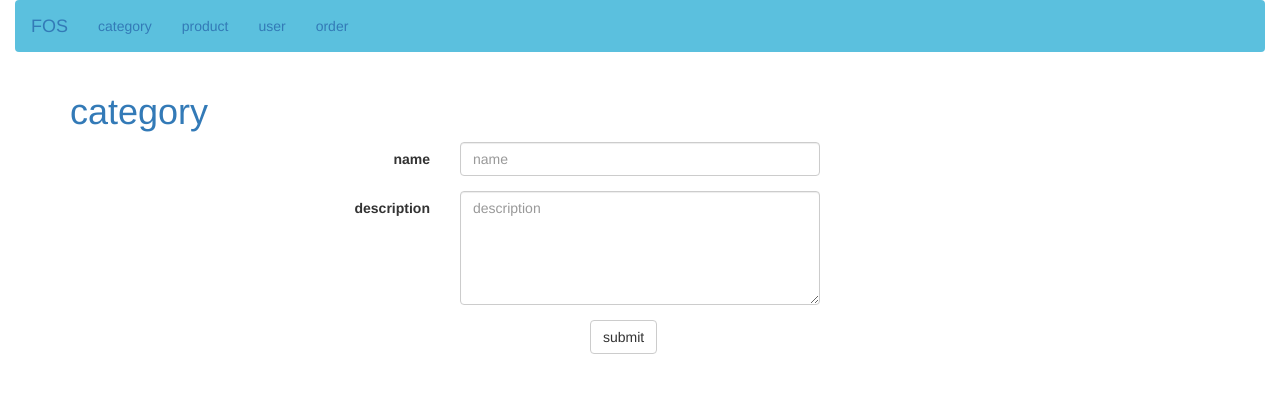
After one commit to sunhuachuang/flask-online-store, a Flask app: template flask_online_store/templates/admin/category/new_and_edit.html in a window 1280 px wide. The commit adds this page. Shown: the top 393 px of the page. Run offline with Flask 2, Linux system fonts and the light colour scheme; the template is opened without the code that fills it: values that come from a table or form of the project are taken from there, others are empty; some libraries are stand-ins or nearby versions.

Commit message:
add form -> model obj : auto to set value to obj, examle. category

```diff
--- a/flask_online_store/forms/__init__.py
+++ b/flask_online_store/forms/__init__.py
@@ -0,0 +1,11 @@
+from flask_wtf import FlaskForm
+from flask import request
+
+class BaseForm(FlaskForm):
+    def __init__(self, *args, **kwargs):
+        if request.form and ('obj' in kwargs):
+            obj = kwargs['obj']
+            for field, value in request.form.items():
+                if hasattr(obj, field):
+                    setattr(obj, field, value)
+        FlaskForm.__init__(self, *args, **kwargs)
--- a/flask_online_store/forms/admin/__init__.py
+++ b/flask_online_store/forms/admin/__init__.py
@@ -1,3 +1,4 @@
 from .login import LoginForm
 from .register import RegisterForm
 from .search import SearchForm
+from .category import CategoryForm
--- /dev/null
+++ b/flask_online_store/forms/admin/category.py
@@ -0,0 +1,14 @@
+from .. import BaseForm
+from wtforms import StringField, TextAreaField
+from wtforms.validators import DataRequired
+
+class CategoryForm(BaseForm):
+    name = StringField('name',
+        validators=[
+            DataRequired()
+        ])
+
+    description = TextAreaField('description',
+        validators=[
+            DataRequired()
+        ])
--- a/flask_online_store/models/category.py
+++ b/flask_online_store/models/category.py
@@ -5,7 +5,5 @@ class Category(db.Model):
     __tablename__ = 'categories'
     id = db.Column(db.Integer, primary_key=True)
     name = db.Column(db.String(50))
+    description = db.Column(db.Text())
     products = db.relationship('Product', back_populates='category', lazy='dynamic')
-
-    def __init__(self, name):
-        self.name = name
--- a/flask_online_store/templates/admin/base.html
+++ b/flask_online_store/templates/admin/base.html
@@ -14,7 +14,21 @@
       <nav class="navbar" style="background-color: #5bc0de">
         <div class="container-fluid">
           <div class="navbar-header">
-            <img alt="Brand" src="/static/images/logo.jpg">
+            <button type="button" class="navbar-toggle collapsed" data-toggle="collapse" data-target="#bs-example-navbar-collapse-1">
+              <span class="sr-only">Toggle navigation</span>
+              <span class="icon-bar"></span>
+              <span class="icon-bar"></span>
+              <span class="icon-bar"></span>
+            </button>
+            <a class="navbar-brand" href="/">FOS</a>
+          </div>
+          <div class="collapse navbar-collapse">
+            <ul class="nav navbar-nav">
+              <li class="active"><a href="{{ url_for('admin_category.index') }}">category</a></li>
+              <li><a href="#">product</a></li>
+              <li><a href="#">user</a></li>
+              <li><a href="#">order</a></li>
+            </ul>
           </div>
         </div>
       </nav>
--- /dev/null
+++ b/flask_online_store/templates/admin/category/new_and_edit.html
@@ -0,0 +1,34 @@
+{% extends "admin/base.html" %}
+{% from "_fields_macro.html" import render_errors %}
+
+{% block container %}
+<div class="container">
+  <h1><a href="{{ url_for('admin_category.index') }}">category</a></h1>
+  <div class="row">
+    <div class="col-md-8 col-md-offset-2">
+      <form class="form-horizontal" method="post">
+        {{ form.csrf_token }}
+        <div class="form-group">
+          <label for="username" class="col-md-2 col-md-offset-1 control-label">name</label>
+          <div class="col-md-6">
+            {{ form.name(class="form-control", placeholder="name") }}
+            {{ render_errors(form.name) }}
+          </div>
+        </div>
+        <div class="form-group">
+          <label for="password" class="col-md-2 col-md-offset-1 control-label">description</label>
+          <div class="col-md-6">
+            {{ form.description(class="form-control", placeholder="description", rows="5") }}
+            {{ render_errors(form.description) }}
+          </div>
+        </div>
+        <div class="form-group">
+          <div class="col-md-offset-5 col-md-8">
+            <button type="submit" class="btn btn-default">submit</button>
+          </div>
+        </div>
+      </form>
+    </div>
+  </div>
+</div>
+{% endblock %}
--- a/flask_online_store/views/admin/security.py
+++ b/flask_online_store/views/admin/security.py
@@ -21,7 +21,7 @@ def login():
         user = Admin.query.filter_by(username=username).first()
         if user:
             if decrypt(password, user.password):
-                #login_user(user)
+                login_user(user)
                 return redirect(url_for('admin_security.index'))
             else:
                 flash('password is wrong!')
```
Also changed, not shown: flask_online_store/__init__.py (+4 -3 lines), flask_online_store/forms/admin/login.py (+6 -6 lines), flask_online_store/forms/admin/register.py (+30 -30 lines), flask_online_store/models/__init__.py (+9 -0 lines), flask_online_store/templates/admin/category/index.html (added, +33 -0 lines), flask_online_store/views/admin/category.py (+23 -6 lines).
